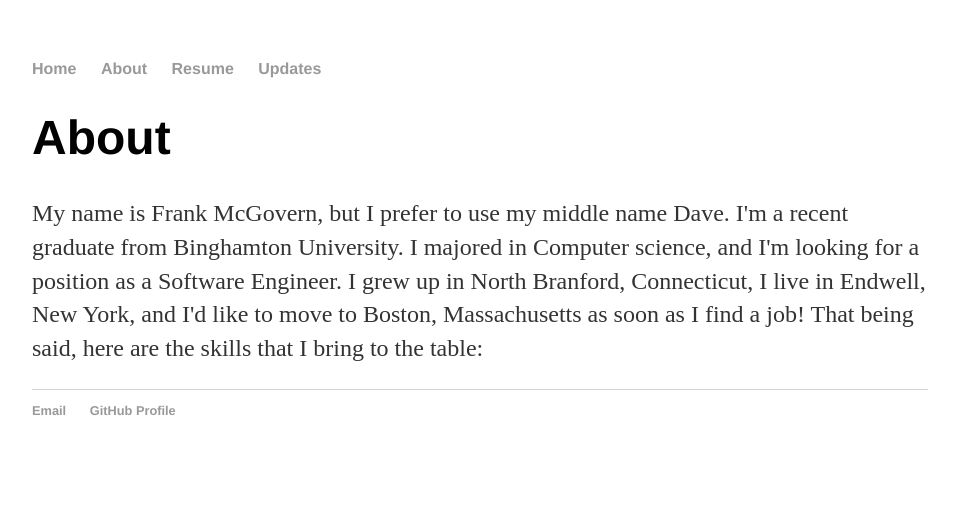
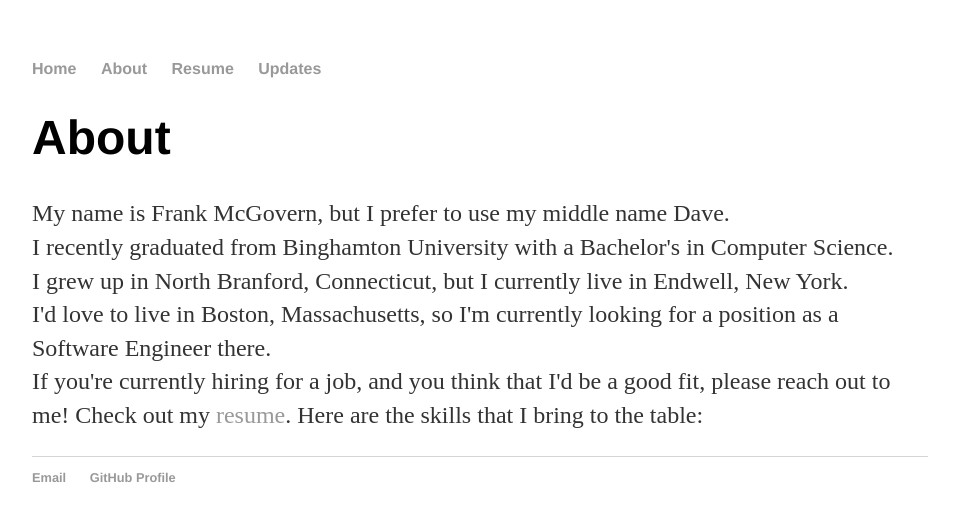
Before and after one commit to FDM320/FDM320.github.io, a Jekyll site: the page built from about/index.html, in a window 1280 px wide. Shown: the top 521 px of the page, without its empty margins (160-1119 px from the left). Built offline with Jekyll 4.4.1, drawn with Linux system fonts in a browser that asks for light colours.

Commit message:
Update index.html

```diff
--- a/about/index.html
+++ b/about/index.html
@@ -6,10 +6,12 @@ title: About Frank "Dave" McGovern
     		<div class="blurb">
         		<h1>About</h1>
 				<p>
-				My name is Frank McGovern, but I prefer to use my middle name Dave. I'm a recent graduate from Binghamton University.
-				I majored in Computer science, and I'm looking for a position as a Software Engineer.
-				I grew up in North Branford, Connecticut, I live in Endwell, New York, and I'd like to move to Boston, Massachusetts as
-				soon as I find a job! That being said, here are the skills that I bring to the table:
+				My name is Frank McGovern, but I prefer to use my middle name Dave. <br>
+				I recently graduated from Binghamton University with a Bachelor's in Computer Science. <br>
+				I grew up in North Branford, Connecticut, but I currently live in Endwell, New York. <br>
+				I'd love to live in Boston, Massachusetts, so I'm currently looking for a position as a Software Engineer there. <br>
+				If you're currently hiring for a job, and you think that I'd be a good fit, please reach out to me!
+				Check out my <a href="FDM320.github.io/resume">resume</a>. Here are the skills that I bring to the table:
 				</p>
     		</div><!-- /.blurb -->
 		</div><!-- /.container -->
```
